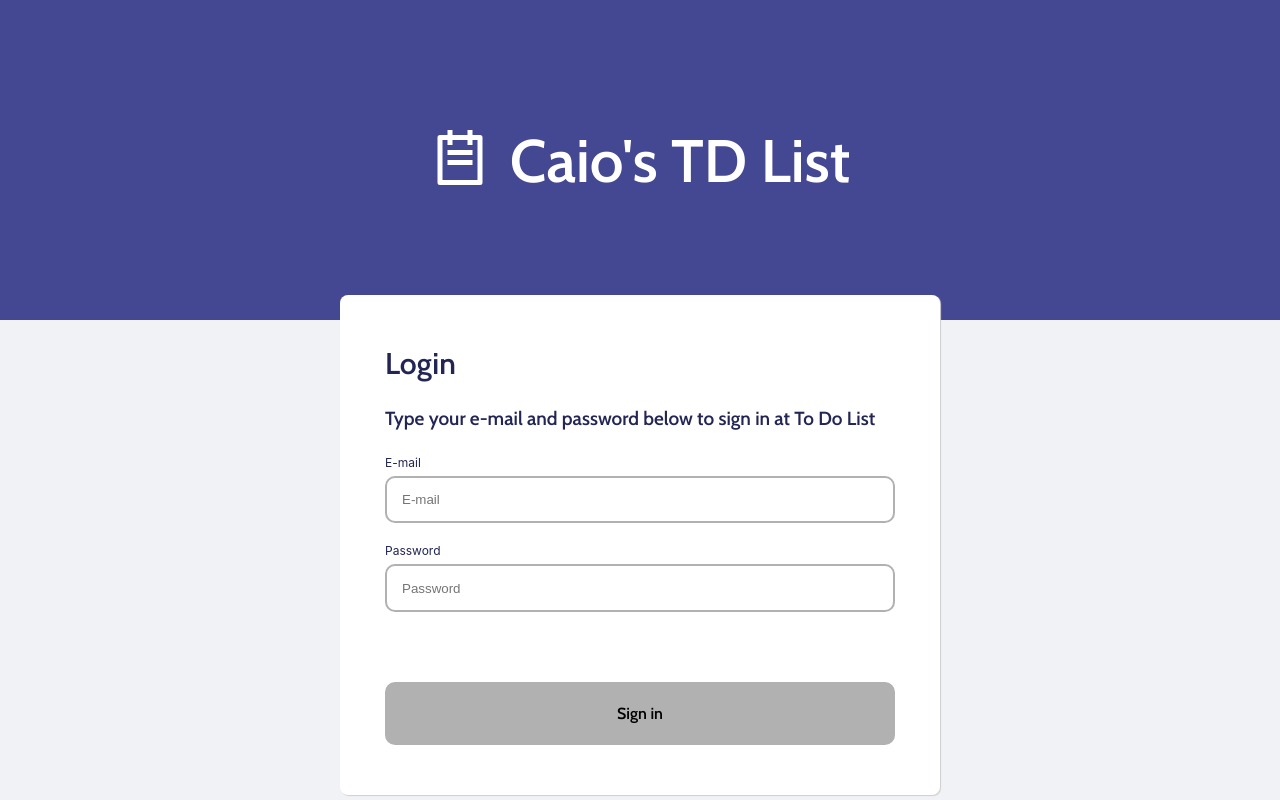
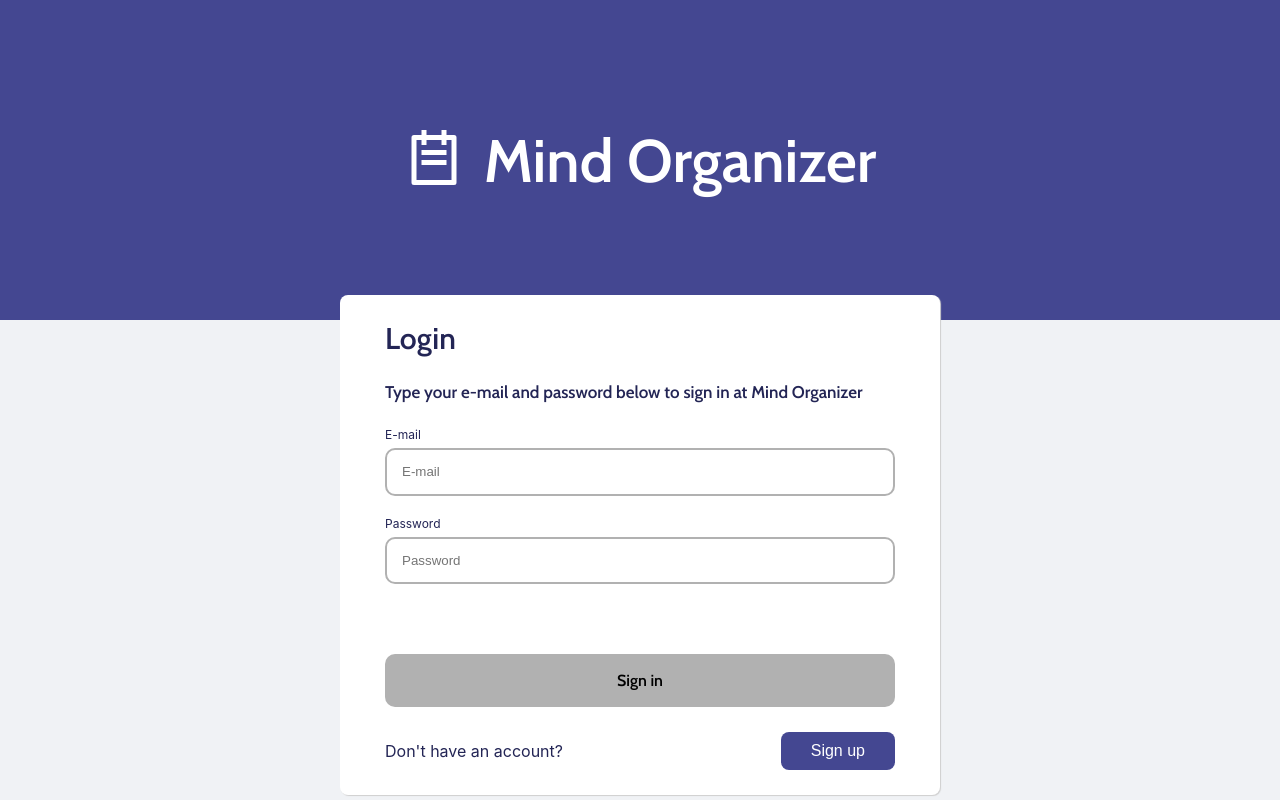
Before and after one commit to devcaiofelipe/todo-list-frontend, a React (Create React App) app: page / in a window 1280 px wide. Built offline with nearby package versions, Linux system fonts and the light colour scheme; no server answers.

Commit message:
feat: initial creation screen

```diff
--- a/public/index.html
+++ b/public/index.html
@@ -29,7 +29,7 @@
       work correctly both with client-side routing and a non-root public URL.
       Learn how to configure a non-root public URL by running `npm run build`.
     -->
-    <title>Caio's TD List</title>
+    <title>Mind Organizer</title>
   </head>
   <body  style="min-height: 100%;">
     <noscript>You need to enable JavaScript to run this app.</noscript>
--- a/src/pages/Login/index.jsx
+++ b/src/pages/Login/index.jsx
@@ -6,6 +6,7 @@ import {
 } from "react-router-dom";
 import firebase from '../../shared/firebase';
 import { getAuth, signInWithEmailAndPassword } from "firebase/auth";
+import logo from '../../assets/2.jpg'
 
 
 const auth = getAuth(firebase);
@@ -16,7 +17,12 @@ const Login = () => {
   const [loginLoad, setLoginLoad] = useState(false);
   const [wrongCredentials, setWrongCredentials] = useState(false);
   const [isSigned, setIsSigned] = useState(false);
+  const [isLoginScreen, setIsLoginScreen] = useState(true);
   const navigation = useNavigate();
+
+  const toggleScreen = () => {
+    setIsLoginScreen(!isLoginScreen);
+  }
 
   const handleSubmit = async (e) => {
     e.preventDefault();
@@ -24,7 +30,6 @@ const Login = () => {
     try {
       const userCredential = await signInWithEmailAndPassword(auth, email, password)
       const token = userCredential.accessToken;
-      console.log('AAAAAAAAAAAAAAAAAAAAAAAAAAAAAAAAAAAAAAAAAAAAAA')
       localStorage.setItem('token', token);
       setIsSigned(true);
     } catch (error) {
@@ -54,22 +59,24 @@ const Login = () => {
     <div className="container">
       <header className="header-login">
         <RiTodoLine></RiTodoLine>
-        <p>Caio's TD List</p>
+        <p>Mind Organizer</p>
       </header>
+
+      { isLoginScreen ? (
       <div className="login-container">
         <div className="login-content">
           <p className="login-title">Login</p>
-          <p className="login-info">Type your e-mail and password below to sign in at To Do List</p>
+          <p className="login-info">Type your e-mail and password below to sign in at Mind Organizer</p>
           <form action="#" className="login-form" onSubmit={handleSubmit}>
-            <label htmlFor="email-input" className="label" style={{
-              color: wrongCredentials ? '#FF0839' : '#232555',
-            }}>E-mail</label>
+            <label htmlFor="email-input" className="label" style={ wrongCredentials ? {
+              color: '#FF0839',
+            } : null }>E-mail</label>
             <input id="email-input"type="text" className="form-input" placeholder="E-mail" onChange={handleEmail} style={wrongCredentials ? {
               border: '2px solid #FF0839'
             } : null }/>
-            <label htmlFor="password-input" className="label" style={{
-              color: wrongCredentials ? '#FF0839' : '#232555',
-            }}> Password</label>
+            <label htmlFor="password-input" className="label" style={ wrongCredentials ? {
+              color: '#FF0839',
+            } : null }>Password</label>
             <input id="password-input" type="password" className="form-input" placeholder="Password" onChange={handlePassword} style={wrongCredentials ? {
               border: '2px solid #FF0839'
             } : null }/>
@@ -79,8 +86,40 @@ const Login = () => {
               color: 'black',
             } : null } disabled={!email || !password}>{ loginLoad ? <span className="loader"></span> : 'Sign in' }</button>
           </form>
+          <div className="create-account">
+            <p>Don't have an account?</p>
+            <button onClick={toggleScreen}>Sign up</button>
+          </div>
         </div>
       </div>
+      ) : (
+        <div className="creation-container">
+          <div className="profile-picture-container">
+            <img src={logo} alt="logo" className="profile-picture"/>
+          </div>
+          <form className="create-form">
+            <label htmlFor="input" className="label">Name</label>
+            <input id="input"type="text" className="creation-account-input" placeholder="Your name"/>
+            <label htmlFor="input" className="label">E-mail</label>
+            <input id="input"type="text" className="creation-account-input" placeholder="youremail@example.com"/>
+            <label htmlFor="input" className="label">Password</label>
+            <input id="input"type="password" className="creation-account-input" placeholder="Password (6 characters minimum)"/>
+            <label htmlFor="input" className="label">Confirmation</label>
+            <input id="input"type="password" className="creation-account-input" placeholder="Type password again"/>
+            <button type="submit" className="create-account-button">Create Account</button>
+          </form>
+          <div>
+            <div>
+              <p>I agree to be bound by the project <a href="/not-found">service terms</a></p>
+            </div>
+            <p>See our <a href="/not-found">privacy policy</a> for more information</p>
+          </div>
+          <div className="back-to-login">
+            <p>Do you already have an account?</p>
+            <button onClick={toggleScreen}>Sign In</button>
+          </div>
+        </div>
+      )}
     </div>
   )
 }
--- a/src/pages/Login/styles.css
+++ b/src/pages/Login/styles.css
@@ -8,6 +8,7 @@
 .label {
   font-size: 12px;
   height: 1px;
+  color: #232555;
 }
 
 .header-login {
@@ -31,15 +32,18 @@
   flex-direction: row;
   justify-content: center;
   align-items: center;
+  flex-wrap: wrap;
   width: 600px;
-  height: 500px;
+  min-height: 500px;
   border-radius: 8px;
   background-color: white;
   box-shadow: 1px 1px 1px #cfcfcf;
 }
 
 .login-content {
-  height: 80%;
+  margin-top: 20px;
+  margin-bottom: 20px;
+  height: 90%;
   width: 85%;
   display: flex;
   flex-direction: column;
@@ -54,7 +58,7 @@
 }
 
 .login-info {
-  font-size: 19px;
+  font-size: 17px;
   font-family: 'Cabin', sans-serif;
   color: #232555
 }
@@ -82,7 +86,7 @@
 
 .signin-button {
   margin-top: 50px;
-  height: 100px;
+  height: 80px;
   font-family: 'Cabin', sans-serif;
   font-size: 16px;
   background-color: #444791;
@@ -115,3 +119,116 @@
   0% { transform: rotate(0deg) }
   100% { transform: rotate(360deg) }
 }
+
+.create-account {
+  display: flex;
+  justify-content: space-between;
+  align-items: center;
+  /* margin-bottom: 10px; */
+}
+
+.create-account p {
+  color: #232555;
+}
+
+.create-account button {
+  border:none;
+  color: white;
+  font-size: 16px;
+  background-color: #444791;
+  border-radius: 8px;
+  padding: 10px 30px;
+}
+
+.create-account button:hover {
+  background-color: #36397e;
+  outline: none;
+}
+
+.creation-container {
+  margin-top: -60px;
+  display: flex;
+  flex-direction: column;
+  justify-content: center;
+  align-items: center;
+  width: 600px;
+  height: 650px;
+  border-radius: 8px;
+  background-color: white;
+  box-shadow: 1px 1px 1px #cfcfcf;
+  margin-bottom: 20px;
+}
+
+.create-form {
+  display: flex;
+  flex-direction: column;
+  gap: 20px;
+  width: 85%;
+  height: 90%;
+}
+
+.back-to-login {
+  display: flex;
+  flex-direction: row;
+  width: 85%;
+  margin-bottom: 20px;
+  justify-content: space-between;
+  align-items: center;
+}
+.back-to-login p {
+  color: #232555;
+}
+
+
+.back-to-login button {
+  border:none;
+  color: white;
+  font-size: 16px;
+  background-color: #444791;
+  border-radius: 8px;
+  padding: 10px 30px;
+}
+
+.back-to-login button:hover {
+  background-color: #36397e;
+  outline: none;
+}
+
+
+.creation-account-input {
+  width: 100%;
+  height: 10%;
+  text-indent: 15px;
+  border-radius: 10px;
+  border: 2px solid rgb(177, 177, 177);
+}
+
+.creation-account-input:focus {
+  border: 2px solid #444791;
+  outline: none;
+  transition: all 0.2s ease;
+}
+
+.create-account-button {
+  height: 50px;
+  font-family: 'Cabin', sans-serif;
+  font-size: 16px;
+  background-color: #444791;
+  border-radius: 10px;
+  border: none;
+  color: white;
+}
+
+.create-account-button:hover {
+  background-color: #36397e;
+}
+
+.profile-picture-container {
+  margin-top: 10px;
+}
+
+.profile-picture {
+  height: 100px;
+  width: 100px;
+  border-radius: 50%;
+}
```
Also changed, not shown: src/assets/2.jpg (added).
